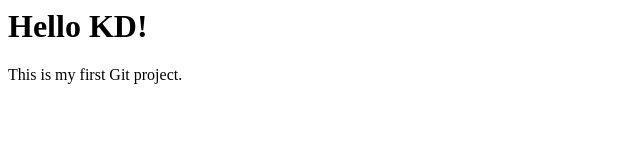
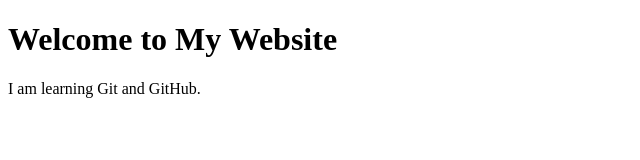
Before and after one commit to koudeb/learning-web-dev, a plain HTML site: page index.html in a window 1280 px wide. Shown: the whole page, without its empty margins (0-640 px from the left). Drawn offline with Linux system fonts and the light colour scheme.

Commit message:
Improve Homepage

```diff
--- a/index.html
+++ b/index.html
@@ -1,2 +1,10 @@
-<h1>Hello KD!</h1>
-<p>This is my first Git project.</p>
+<!DOCTYPE html>
+<html>
+<head>
+    <title>My First Website</title>
+</head>
+<body>
+    <h1>Welcome to My Website</h1>
+    <p>I am learning Git and GitHub.</p>
+</body>
+</html>
```
